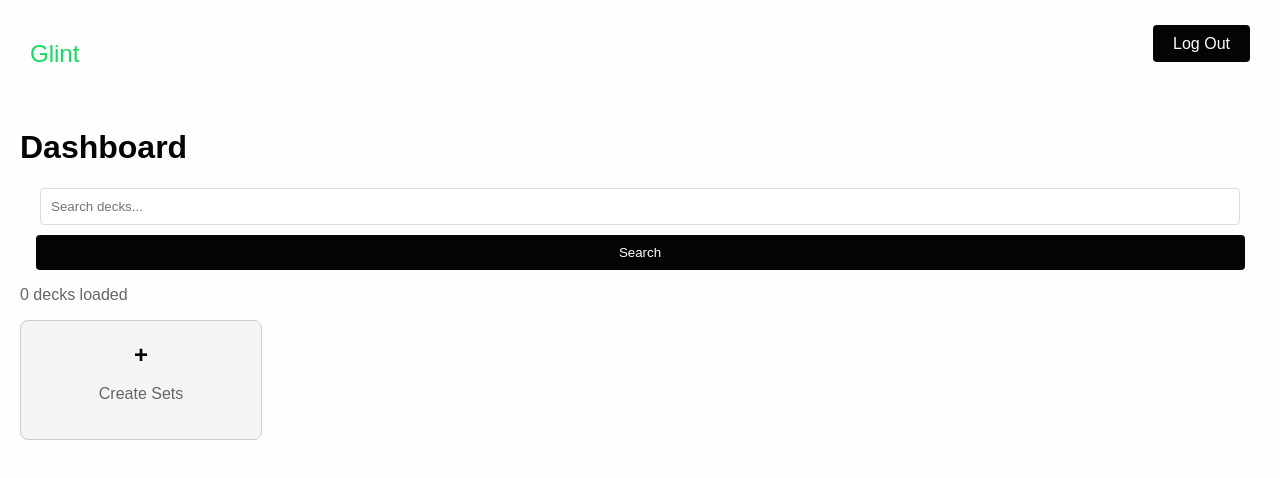
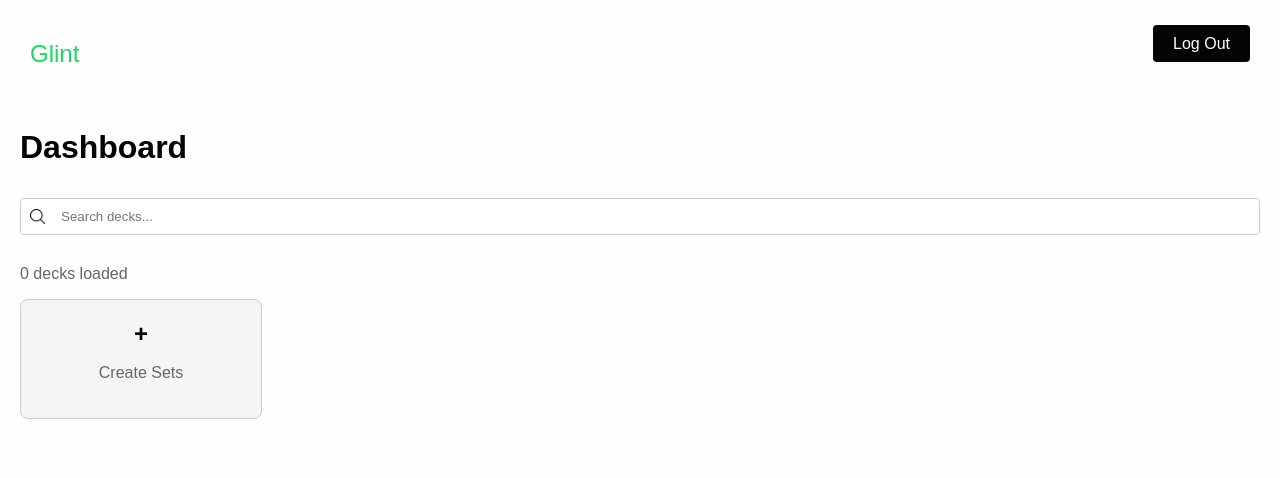
Before and after one commit to vectorsquad/glint-web, a React (Vite) app: page /dashboard in a window 1280 px wide. Shown: the top 478 px of the page. Built offline with nearby package versions, Linux system fonts and the light colour scheme.

Commit message:
editing the editdeckpage and updated the search bar

```diff
--- a/src/pages/Dashboard.tsx
+++ b/src/pages/Dashboard.tsx
@@ -1,4 +1,4 @@
-import React, { useState, useEffect, useCallback, useContext, useRef} from 'react';
+import React, { useState, useEffect, useCallback, useContext, useRef } from 'react';
 import axios from 'axios';
 import Modal from '../components/Modal';
 import Header from '../components/LoggedInHeader';
@@ -38,7 +38,7 @@ const Dashboard: React.FC = () => {
     try {
       const response = await axios.post<IDeck[]>(
         '/api/v1/findDeck',
-        { name: searchTerm },  // Changed from deck_name to name
+        { name: searchTerm },
         {
           headers: {
             'Authorization': `Bearer ${user.token}`
@@ -168,6 +168,11 @@ const Dashboard: React.FC = () => {
         ) : (
           <>
             <div className="search-container">
+              <img
+                src="/search-interface-symbol.png"
+                alt="Search"
+                className="search-icon"
+              />
               <input
                 type="text"
                 placeholder="Search decks..."
@@ -176,7 +181,6 @@ const Dashboard: React.FC = () => {
                 onKeyDown={handleKeyDown}
                 ref={searchInputRef}
               />
-              <button onClick={handleSearchClick}>Search</button>
             </div>
             <p>{decks.length} decks loaded</p>
             <div className="deck-cards-container">
--- a/src/pages/EditDeckPage.tsx
+++ b/src/pages/EditDeckPage.tsx
@@ -1,6 +1,7 @@
 import React, { useState, useEffect } from 'react';
 import { useParams, useNavigate } from 'react-router-dom';
 import axios from 'axios';
+import '../styles/EditDeckPage.css';
 
 interface IDeck {
   _id: string;
@@ -28,7 +29,6 @@ const EditDeckPage: React.FC = () => {
   const [newName, setNewName] = useState('');
   const [isLoading, setIsLoading] = useState(true);
   const [error, setError] = useState('');
-  const [editingCard, setEditingCard] = useState<string | null>(null);
 
   useEffect(() => {
     const fetchDeckAndCards = async () => {
@@ -90,8 +90,10 @@ const EditDeckPage: React.FC = () => {
     }
   };
 
-  const handleCardEdit = (cardId: string) => {
-    setEditingCard(cardId);
+  const handleCardChange = (cardId: string, field: 'side_front' | 'side_back', value: string) => {
+    setCards(cards.map(card =>
+      card._id === cardId ? { ...card, [field]: value } : card
+    ));
   };
 
   const handleCardUpdate = async (card: ICard) => {
@@ -107,17 +109,10 @@ const EditDeckPage: React.FC = () => {
       );
 
       setCards(cards.map(c => c._id === card._id ? card : c));
-      setEditingCard(null);
     } catch (err) {
       console.error('Error updating card:', err);
       setError('Failed to update card. Please try again.');
     }
-  };
-
-  const handleCardChange = (cardId: string, field: 'side_front' | 'side_back', value: string) => {
-    setCards(cards.map(card =>
-      card._id === cardId ? { ...card, [field]: value } : card
-    ));
   };
 
   const handleCardDelete = async (cardId: string) => {
@@ -139,7 +134,7 @@ const EditDeckPage: React.FC = () => {
   if (!deck) return <div>Deck not found</div>;
 
   return (
-    <div>
+    <div className="edit-deck-container">
       <h1>Edit Deck</h1>
       <form onSubmit={handleSubmit}>
         <label>
@@ -158,31 +153,24 @@ const EditDeckPage: React.FC = () => {
       {cards.length === 0 ? (
         <p>No cards found in this deck.</p>
       ) : (
-        <ul>
+        <ul className="cards-list">
           {cards.map((card) => (
-            <li key={card._id}>
-              {editingCard === card._id ? (
-                <div>
+            <li key={card._id} className="card-item">
               <input
                 type="text"
                 value={card.side_front}
                 onChange={(e) => handleCardChange(card._id, 'side_front', e.target.value)}
+                onBlur={() => handleCardUpdate(card)}
+                className="card-input"
               />
               <input
                 type="text"
                 value={card.side_back}
                 onChange={(e) => handleCardChange(card._id, 'side_back', e.target.value)}
+                onBlur={() => handleCardUpdate(card)}
+                className="card-input"
               />
-                  <button onClick={() => handleCardUpdate(card)}>Save</button>
-                  <button onClick={() => setEditingCard(null)}>Cancel</button>
-                </div>
-              ) : (
-                <div>
-                  <strong>Front:</strong> {card.side_front} | <strong>Back:</strong> {card.side_back}
-                  <button onClick={() => handleCardEdit(card._id)}>Edit</button>
-                  <button onClick={() => handleCardDelete(card._id)}>Delete</button>
-                </div>
-              )}
+              <button onClick={() => handleCardDelete(card._id)} className="delete-button">Delete</button>
             </li>
           ))}
         </ul>
--- a/src/styles/App.css
+++ b/src/styles/App.css
@@ -43,7 +43,7 @@ input[type="text"], input[type="email"], input[type="password"] {
 button, .black-button {
   width: 97.5%;
   padding: 10px;
-  background-color: #040404; /* Dark background */
+  background-color: #15DB63; /* Dark background */
   border: none;
   color: #FEFEFE; /* Light text */
   border-radius: 4px;
--- a/src/styles/Dashboard.css
+++ b/src/styles/Dashboard.css
@@ -29,3 +29,25 @@
   font-size: 24px;
   font-weight: bold;
 }
+
+.search-container {
+  display: flex;
+  align-items: center;
+  position: relative;
+  margin-bottom: 20px;
+}
+
+.search-container input[type="text"] {
+  width: 100%;
+  padding: 10px;
+  padding-left: 40px; /* Adjust this value to add space for the icon */
+  border: 1px solid #ccc;
+  border-radius: 4px;
+}
+
+.search-icon {
+  position: absolute;
+  left: 10px;
+  width: 15px;
+  height: 15px;
+}
--- /dev/null
+++ b/src/styles/EditDeckPage.css
@@ -0,0 +1,35 @@
+.edit-deck-container {
+    padding: 20px;
+  }
+
+  .cards-list {
+    list-style-type: none;
+    padding: 0;
+  }
+
+  .card-item {
+    display: flex;
+    align-items: center;
+    margin-bottom: 10px;
+  }
+
+  .card-input {
+    flex: 1;
+    padding: 10px;
+    margin-right: 10px;
+    border: 1px solid #ccc;
+    border-radius: 4px;
+  }
+
+  .delete-button {
+    background-color: #ff4d4d;
+    color: white;
+    border: none;
+    padding: 10px;
+    border-radius: 4px;
+    cursor: pointer;
+  }
+
+  .delete-button:hover {
+    background-color: #ff1a1a;
+  }
```
Also changed, not shown: public/search-interface-symbol.png (added). Lines whose indentation alone changed are shown as unchanged.
